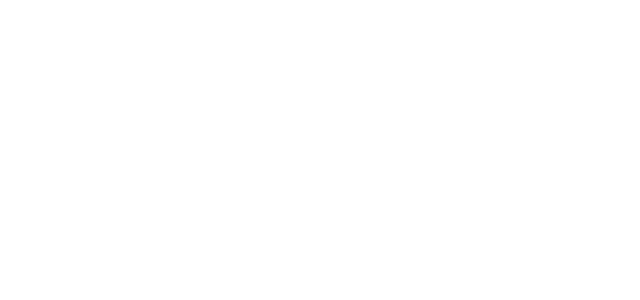
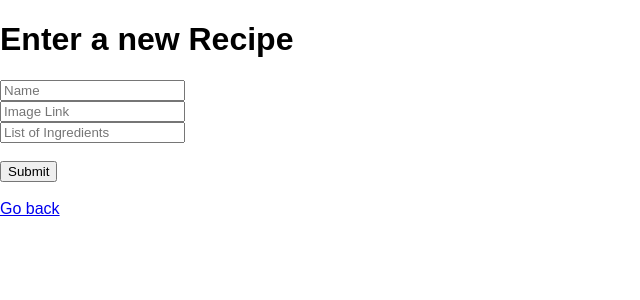
Before and after one commit to mwlai288/cook-book2, a React (Create React App) app in the folder client/: page /user/1/newMeal in a window 1280 px wide. Shown: the top 300 px of the page, without its empty margins (0-640 px from the left). Built offline with nearby package versions, Linux system fonts and the light colour scheme.

Commit message:
user can create a new meal

```diff
--- a/client/src/App.js
+++ b/client/src/App.js
@@ -4,6 +4,7 @@
 import MealList from './components/MealList';
 import Meal from './components/Meal';
 import SignUp from './components/SignUp';
+import NewMeal from './components/NewMeal';
 
 class App extends Component {
   render() {
@@ -14,6 +15,7 @@
           <Route exact path="/user/:userId/" component={MealList} />
           <Route exact path="/user/:userId/meal/:mealId" component={Meal} />
           <Route exact path="/signup" component={SignUp} />
+          <Route exact path="/user/:userId/newMeal" component={NewMeal} />
         </div>
       </Router>
     );
--- a/client/src/components/MealList.js
+++ b/client/src/components/MealList.js
@@ -36,15 +36,16 @@
         } else {
         return (
             <div>
-            Hello from MealList
             {this.state.meals.map((meals, i) => (
-          <div key={i}>
-            <Link to={`/user/${this.state.user._id}/meal/${meals._id}`}>
+            <div key={i}>
+                {meals.name}
+                <br/>
+                <Link to={`/user/${this.state.user._id}/meal/${meals._id}`}>
                 <img src={meals.image} alt=''/>
-            </Link>
-
-        </div>
-        ))}
+                </Link>
+            </div>
+                ))}
+        <Link to={`/user/${this.state.user._id}/newmeal`}> New Meal</Link>
             </div>
         );}
     }
--- /dev/null
+++ b/client/src/components/NewMeal.js
@@ -0,0 +1,61 @@
+import React, { Component } from 'react';
+import axios from 'axios';
+import { Link, Redirect } from 'react-router-dom';
+
+class NewMeal extends Component {
+  state = {
+    meals: {
+      name: "",
+      image: "",
+      ingredients: "",
+    },
+    redirect: false
+  }
+
+  handleChange = e => {
+    const attributeName = e.target.name;
+    const attributeValue = e.target.value;
+    const newState= { ...this.state };
+    newState.meals[attributeName] = attributeValue;
+    this.setState(newState);
+  };
+
+  addNewMeal = e => {
+    e.preventDefault();
+    axios.post(`/api/user/${this.props.match.params.userId}/newmeal`, this.state.meals).then(res => {
+        this.setState({
+            redirect: true
+        });
+    }).catch(err => console.log(err));
+};
+
+  render() {
+    if (this.state.redirect){
+      return <Redirect to={`/user/${this.props.match.params.userId}`} />
+  } else {
+    return (
+      <div>
+      <h1> Enter a new Recipe </h1>
+          <form onSubmit={this.addNewMeal}>
+              <div>
+                  <input name="name" type="text" placeholder="Name" onChange={this.handleChange} required/>
+              </div>
+              <div>
+                  <input name="image" type="text"  placeholder="Image Link" onChange={this.handleChange} required/>
+              </div>
+              <div>
+                  <input name="ingredients" type="text" placeholder="List of Ingredients" onChange={this.handleChange} required/>
+              </div>
+
+              <br />
+                  <input type='submit'/>
+          </form>
+          <br />
+          <Link to={`/user/${this.props.match.params.userId}`}>Go back</Link>
+  </div>
+      );
+    }
+  }
+}
+
+export default NewMeal;
--- a/client/src/components/SignUp.js
+++ b/client/src/components/SignUp.js
@@ -34,10 +34,10 @@
       <div>
         <form onSubmit={this.addNewUser}>
         <div>
-          <input name="userName" type="text" placeholder="User Name" onChange={this.handleChange} />
+          <input name="userName" type="text" placeholder="User Name" onChange={this.handleChange} required/>
         </div>
         <div>
-          <input name="password" type="text" placeholder="Password" onChange={this.handleChange} />
+          <input name="password" type="text" placeholder="Password" onChange={this.handleChange} required/>
         </div>
           <input type="submit"/>
         </form>
```
Also changed, not shown: 1 other file (tests, documents, lock files or other folders).
